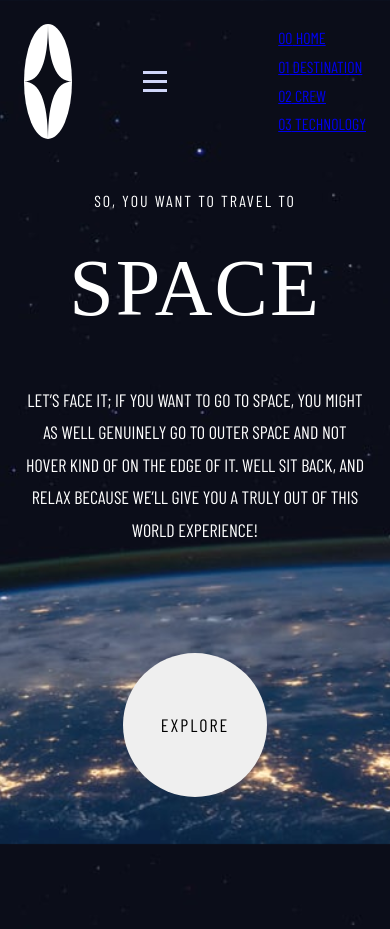
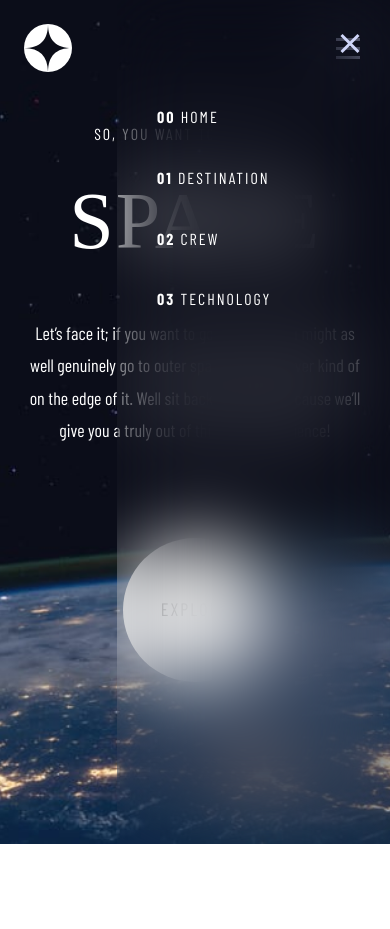
Before and after one commit to noelortiz21/space-tourism-multi-page-website, a plain HTML site: page starter-code/index.html in a window 390 px wide. After the commit the page ends 844 px from the top, so only its background shows below. Drawn offline with nearby package versions, Linux system fonts and the light colour scheme; a web font is replaced by a local one.

Commit message:
add interactivity for hamburger menu

```diff
--- a/starter-code/home.css
+++ b/starter-code/home.css
@@ -111,12 +111,46 @@ body{
 .nav-card-wrapper{
 	display: grid;
 	grid-template-rows: 1fr 1fr;
+
 }
 
  .nav-wrapper{
 	 display: flex;
 	 justify-content:space-between;
 	 margin-bottom: 48px;
+	 font-family: "Barlow Condensed";
+	 font-size: var(--fs-preset-8-desktop);
+	 letter-spacing: 2px;
+
+	span{
+		font-weight: 700;
+	}
+	.nav-menu-drawer{
+		position: absolute;
+		top: 0;
+		bottom: 0;
+		right: 0;
+		width: 70%;
+		backdrop-filter: blur(40px);
+
+		button{
+			display: block;
+			margin: 32px 24px 32px auto;
+		}
+	}
+
+ }
+ .list-wrapper{
+	 display: grid;
+	 gap: 32px;
+	 margin-top: 48px;
+
+	 .li-item{
+		 display: inline-block;
+		 color: white;
+		 text-decoration: none;
+	 }
+
  }
 
  .card-wrapper{
@@ -139,6 +173,7 @@ body{
 .card p{
 	font-size: var(--fs-preset-4-mobile);
 	font-weight: 300;
+	text-transform: none;
 }
 
 .card--title{
--- a/starter-code/index.html
+++ b/starter-code/index.html
@@ -19,12 +19,15 @@
 			<nav class="nav-wrapper">
 			  <img src="./assets/shared/logo.svg" alt="">
 			  <button><img src="./assets/shared/icon-hamburger.svg" alt=""></button>
-			  <ul class="nav-menu ">
-				  <li role="list"><a href="./index.html"><span>00</span> Home</a></li>
-				  <li role="list"><a href="./destination.html"><span>01</span> Destination</a></li>
-				  <li role="list"><a href="./crew.html"><span>02</span> Crew</a></li>
-				  <li role="list"><a href="./technology.html"><span>03</span> Technology</a></li>
-			  </ul>
+			  <div class="nav-menu-drawer" >
+				  <button><img src="./assets/shared/icon-close.svg" alt=""></button>
+				  <ul class= "list-wrapper">
+					  <li role="list"><a class="li-item" href="./index.html"><span>00</span> Home</a></li>
+					  <li role="list"><a class="li-item" href="./destination.html"><span>01</span> Destination</a></li>
+					  <li role="list"><a class="li-item" href="./crew.html"><span>02</span> Crew</a></li>
+					  <li role="list"><a class="li-item" href="./technology.html"><span>03</span> Technology</a></li>
+				  </ul>
+			</div>
 			</nav>
 		</header>
 		<main class="card-wrapper">
```
